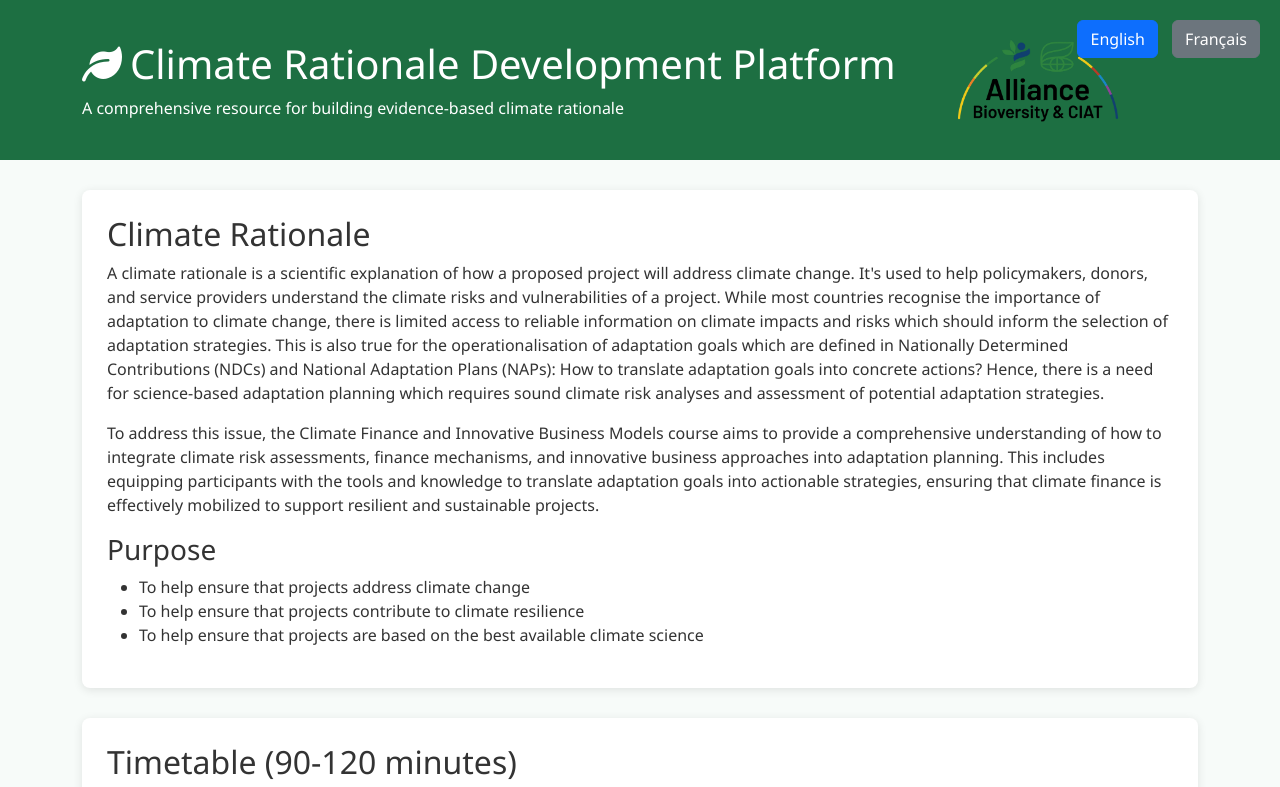
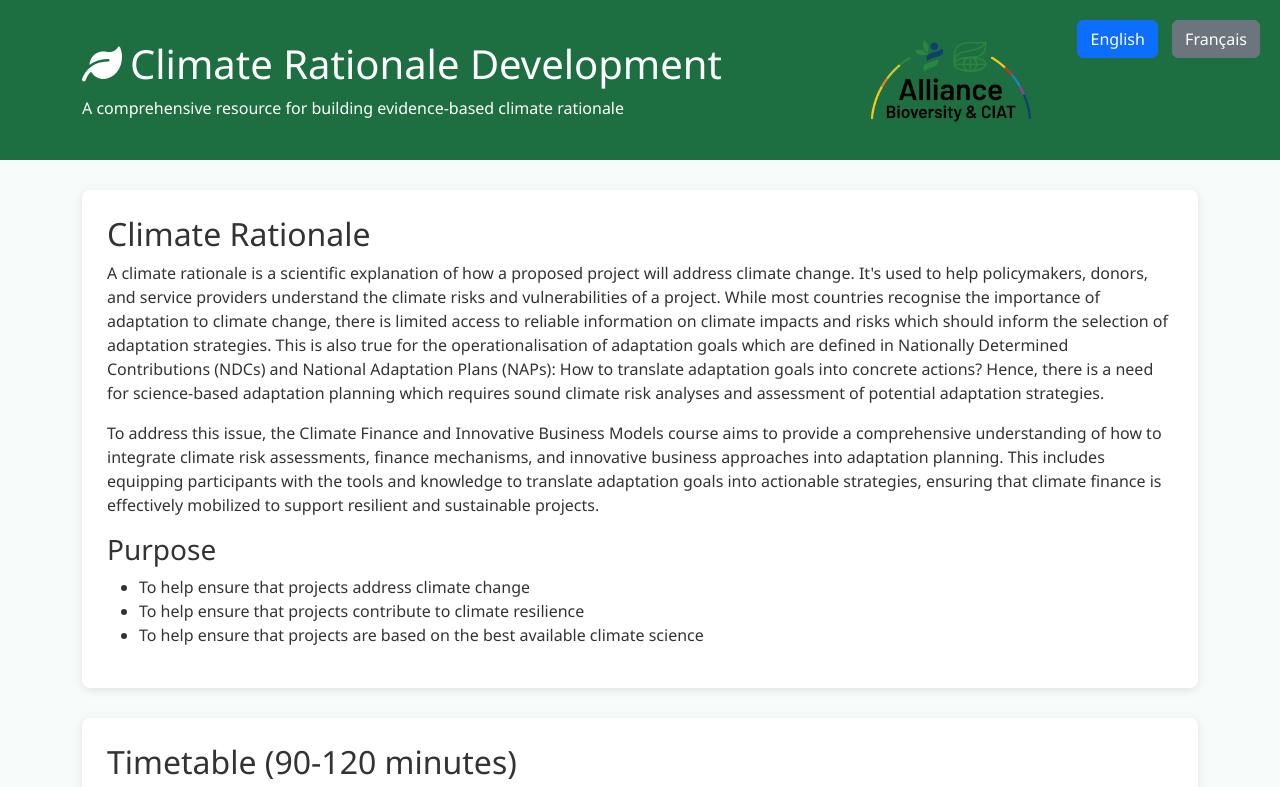
Before and after one commit to majambo/climaterationale.github.io, a plain HTML site: page index.html in a window 1280 px wide. Shown: the top 787 px of the page. Drawn offline with nearby package versions, Linux system fonts and the light colour scheme.

Commit message:
Update index.html

```diff
--- a/index.html
+++ b/index.html
@@ -3,7 +3,7 @@
 <head>
     <meta charset="UTF-8">
     <meta name="viewport" content="width=device-width, initial-scale=1.0">
-    <title>Climate Rationale Development Platform</title>
+    <title>Climate Rationale Development</title>
     <link href="https://cdnjs.cloudflare.com/ajax/libs/bootstrap/5.3.0/css/bootstrap.min.css" rel="stylesheet">
     <link href="https://cdnjs.cloudflare.com/ajax/libs/font-awesome/6.0.0/css/all.min.css" rel="stylesheet">
     <style>
@@ -104,7 +104,7 @@
     <div class="header">
         <div class="container">
             <div class="platform-title">
-                <h1><i class="fas fa-leaf me-2"></i>Climate Rationale Development Platform</h1>
+                <h1><i class="fas fa-leaf me-2"></i>Climate Rationale Development</h1>
                 <p class="mb-0">A comprehensive resource for building evidence-based climate rationale</p>
             </div>
             <img src="Alliance_Logo2.jpg" alt="Logo" class="logo">
```
